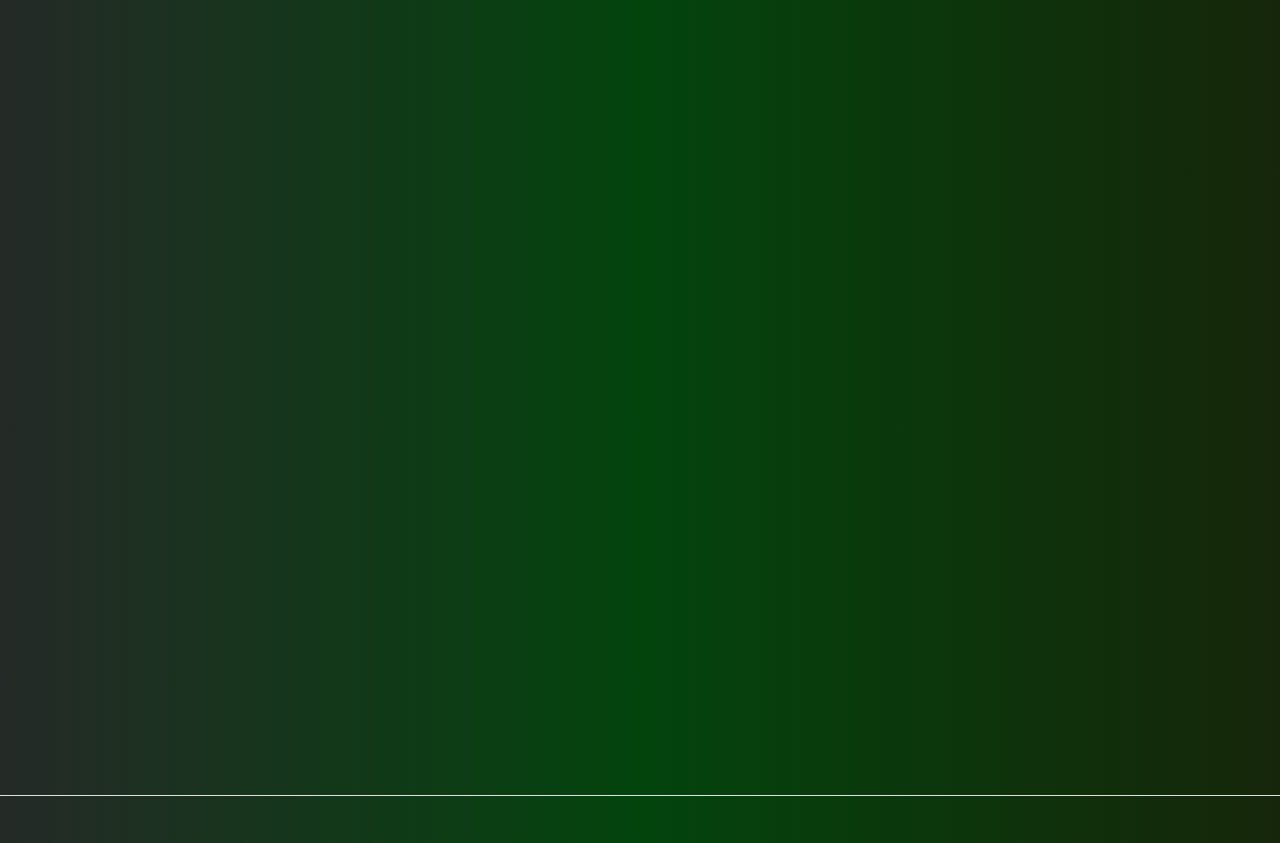
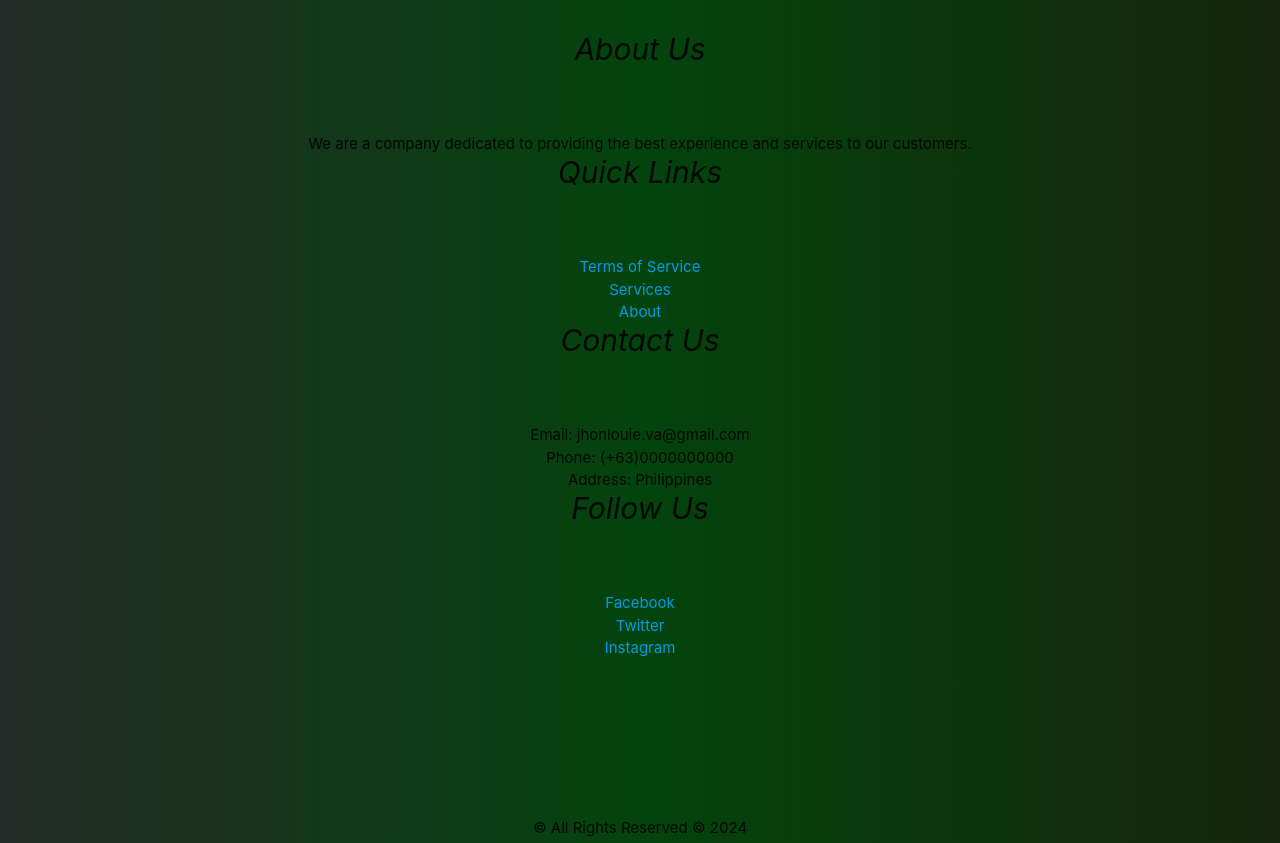
Before and after one commit to sluiq/Jhtesda-website, a plain HTML site: page index.html in a window 1280 px wide. Shown: the part 5160-6003 px from the top of the page. Drawn offline with nearby package versions, Linux system fonts and the light colour scheme.

Commit message:
index.html

```diff
--- a/index.html
+++ b/index.html
@@ -180,7 +180,7 @@
         </div>
         <div class="divider"></div>
            <div class="card-content">
-            <p style="font-size:20px;color:white;text-align:left;display: inline-block;">Burnham Park is one of the most popular tourist destinations in Baguio City, Philippines. Named after the American architect and urban planner Daniel Burnham, who designed the park and the layout of Baguio, it is a central spot for both locals and tourists. Here are some key features and attractions within,
+            <p style="font-size:20px;color:white;text-align:left;display: inline-block;">Burnham Park is one of the most popular tourist destinations in Baguio City, Philippines. Named after the American architect and urban planner Daniel Burnham, who designed the park and the layout of Baguio, it is a central spot for both locals and tourists. Here are some key features and attractions within Burnham,
             </p>
            </div>
         <div class="card-action">
@@ -399,7 +399,7 @@
 </div>
 </div>
 
-<br><br>
+<br><br><br>
 
 
 <!-------------------------Video Section---------------------->
@@ -485,16 +485,13 @@
 
 
 
-  <br><br><br><br><br><br><br><br><br><br><br><br><br><br><br><br><br><br><br><br><br><br><br><br><br><br><br><br><br><br><br><br><br><br><br><br><br><br><br><br><br>
-  <br><br><br><br><br><br><br><br><br><br><br><br><br>
-
-  <div class="divider"></div>
-  <br><br><br><br><br><br><br><br><br>
+  <br><br><br>
+  <div class="divider" style="background-color: rgb(138, 120, 120);"></div>
+  <br><br><br><br>
   <div class="container">
      <h4 style="font-family: italic; padding-left: 30px;text-align: start;color: rgb(236, 255, 238);">Travelers</h4>
-  <br><br><br><br><br><br><br><br><br><br><br><br><br><br><br><br><br><br><br><br><br><br><br><br><br><br><br><br><br><br><br><br><br><br><br><br><br><br><br><br><br>
+  <br>
 
-     <h6 class="center" style="color: rgb(198, 191, 191);">All Rights Reserved © 2024</h6>
   </div>
 
 
@@ -504,7 +501,55 @@
 <!--------End of Container------------>
 </div>
 
-</div>
+
+<br>
+
+ <!---------- Other content of the webpage --------------------->
+
+ <footer><br><br><br><br><br>
+    <div class="footer-container">
+        <div class="footer-section">
+            <h5>About Us</h5>
+            <br><br><br>
+            <p>We are a company dedicated to providing the best experience and services to our customers.</p>
+        </div>
+        <div class="footer-section">
+            <h5>Quick Links</h5>
+            <br><br><br>
+            <ul>
+                <li><a href="#home">Terms of Service</a></li>
+                <li><a href="#services">Services</a></li>
+                <li><a href="#about">About</a></li>
+
+            </ul>
+        </div>
+        <div class="footer-section">
+            <h5>Contact Us</h5>
+            <br><br><br>
+            <ul>
+                <li>Email: jhonlouie.va@gmail.com</li>
+                <li>Phone: (+63)0000000000</li>
+                <li>Address: Philippines</li>
+            </ul>
+        </div>
+        <div class="footer-section">
+            <h5>Follow Us</h5>
+            <br><br><br>
+            <ul class="social-media">
+                <li><a href="#facebook">Facebook</a></li>
+                <li><a href="#twitter">Twitter</a></li>
+                <li><a href="#instagram">Instagram</a></li>
+            </ul>
+        </div>
+    </div>
+    <div class="footer-bottom">
+        <br><br><br><br><br><br><br>
+        <p>&copy; All Rights Reserved © 2024</p>
+    </div>
+</footer>
+
+
+
     <!------------------------ Jquery CDN -------------------------------->
 
     <script src="https://code.jquery.com/jquery-3.7.1.min.js" integrity="sha256-/JqT3SQfawRcv/BIHPThkBvs0OEvtFFmqPF/lYI/Cxo=" crossorigin="anonymous"></script>
```
